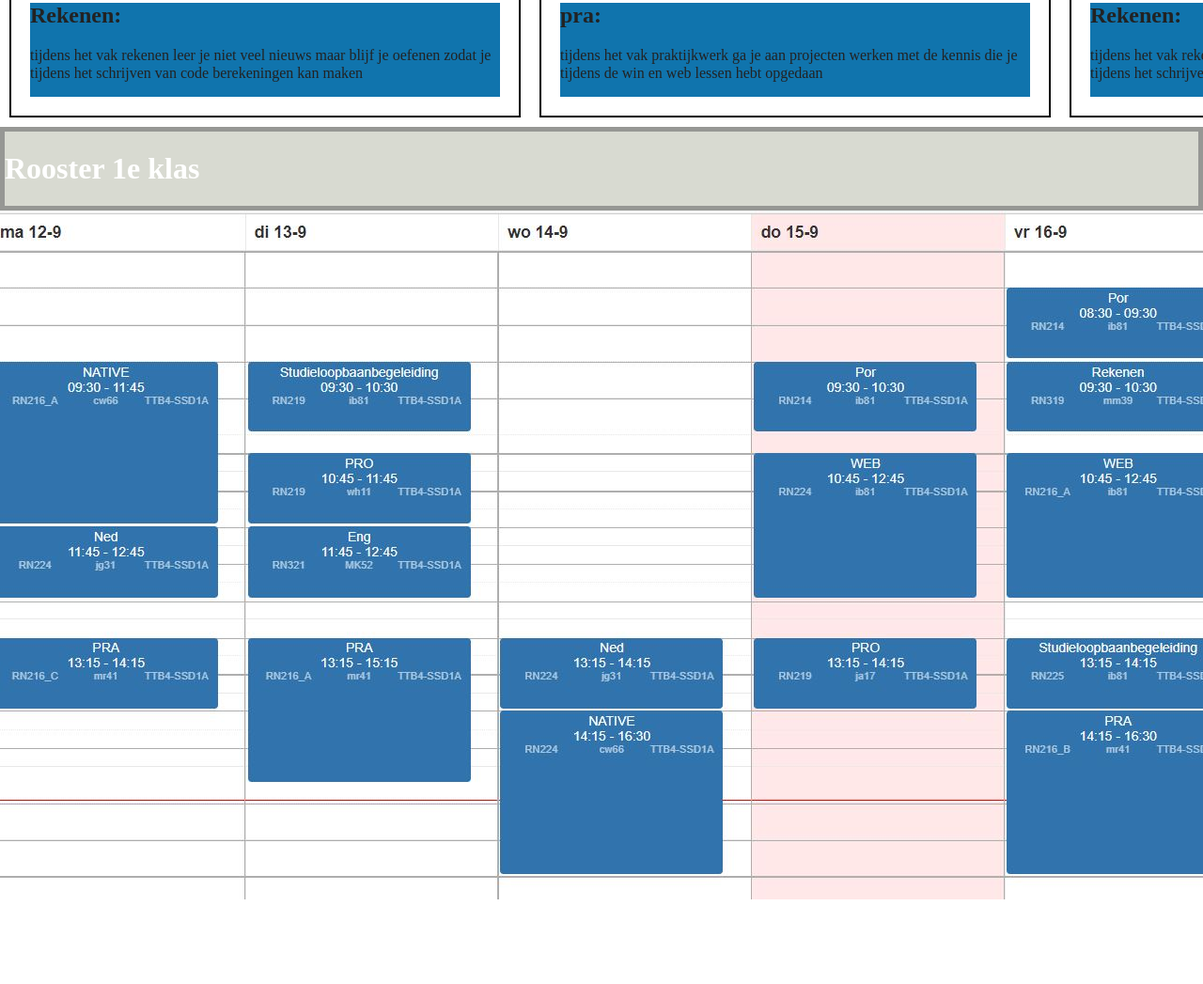
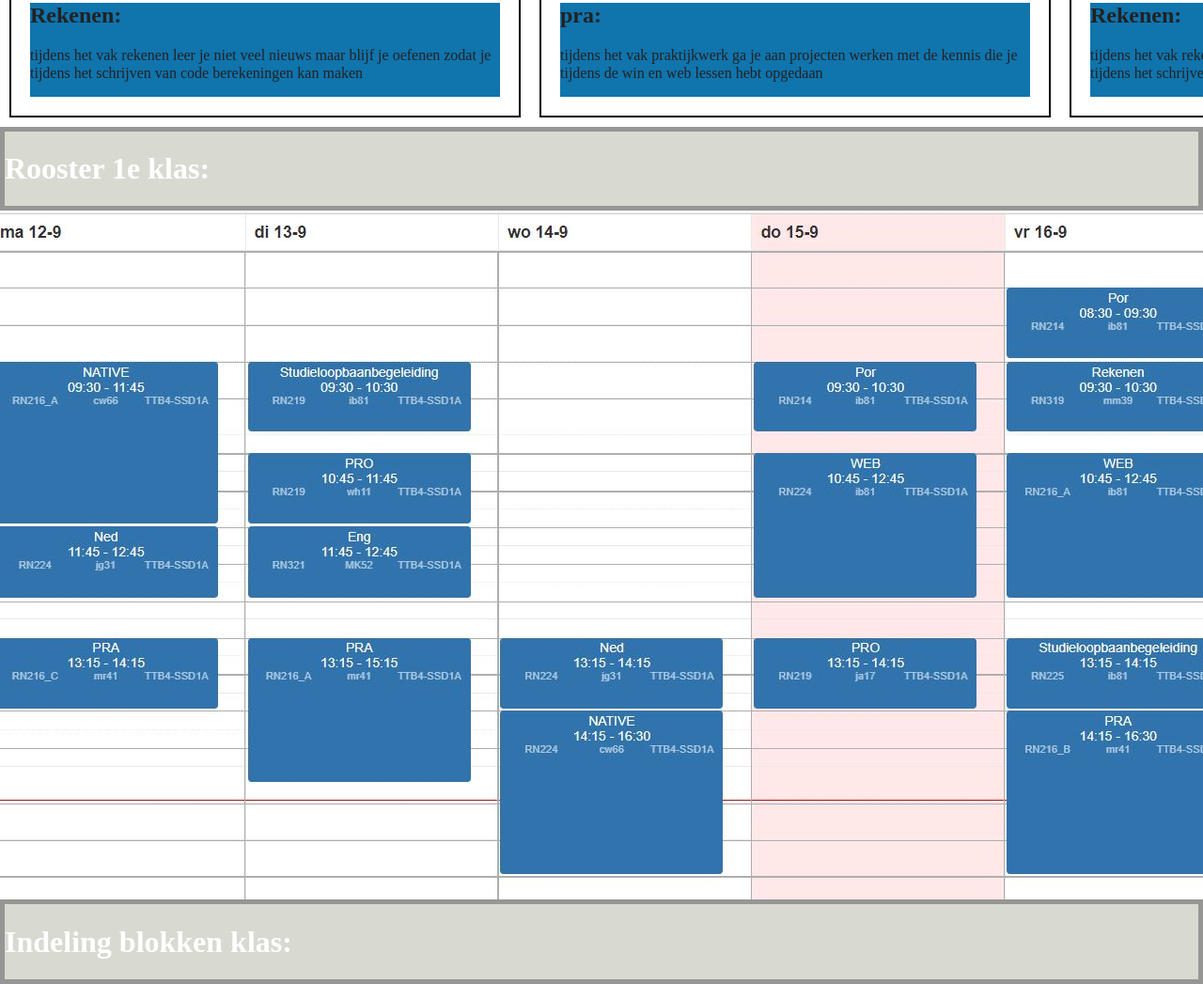
Before and after one commit to ThomasVermeer/openDagWebsite, a website built with Parcel: page index.html in a window 1280 px wide. Shown: the part 473-1520 px from the top of the page at 94% size. Before the commit the page ends 1430 px from the top, so only its background shows below. Built offline with nearby package versions, Linux system fonts and the light colour scheme.

Commit message:
header indeling blokken maken

```diff
--- a/css/main.css
+++ b/css/main.css
@@ -136,6 +136,20 @@ margin-top: 20px;
   display: flex;
   justify-content: center;
 }
+
+
+.headerIndelingVanDeBlokken{
+    border: solid #969794 5px;
+  background-color: #D8DAD1;
+}
+
+
+
+
+
+
+
+
 /* ==========================================================================
    Helper classes
    ========================================================================== */
--- a/index.html
+++ b/index.html
@@ -101,17 +101,17 @@
  <!-- hoe ziet het rooster in het eerste jaar er uit -->
 
 <div class="headerRoosterEersteJaar">
-<h1>Rooster 1e klas</h1>
+<h1>Rooster 1e klas:</h1>
 </div>
 <div class="imageRoosterEersteJaar">
 <img src="img/roostereerste.jpg" alt="Flowers in Chania">
 
 </div>
 
+<div class="headerIndelingVanDeBlokken">
+<h1>Indeling blokken klas:</h1>
 
-
-
-
+</div>
 
 
 </main>
```
